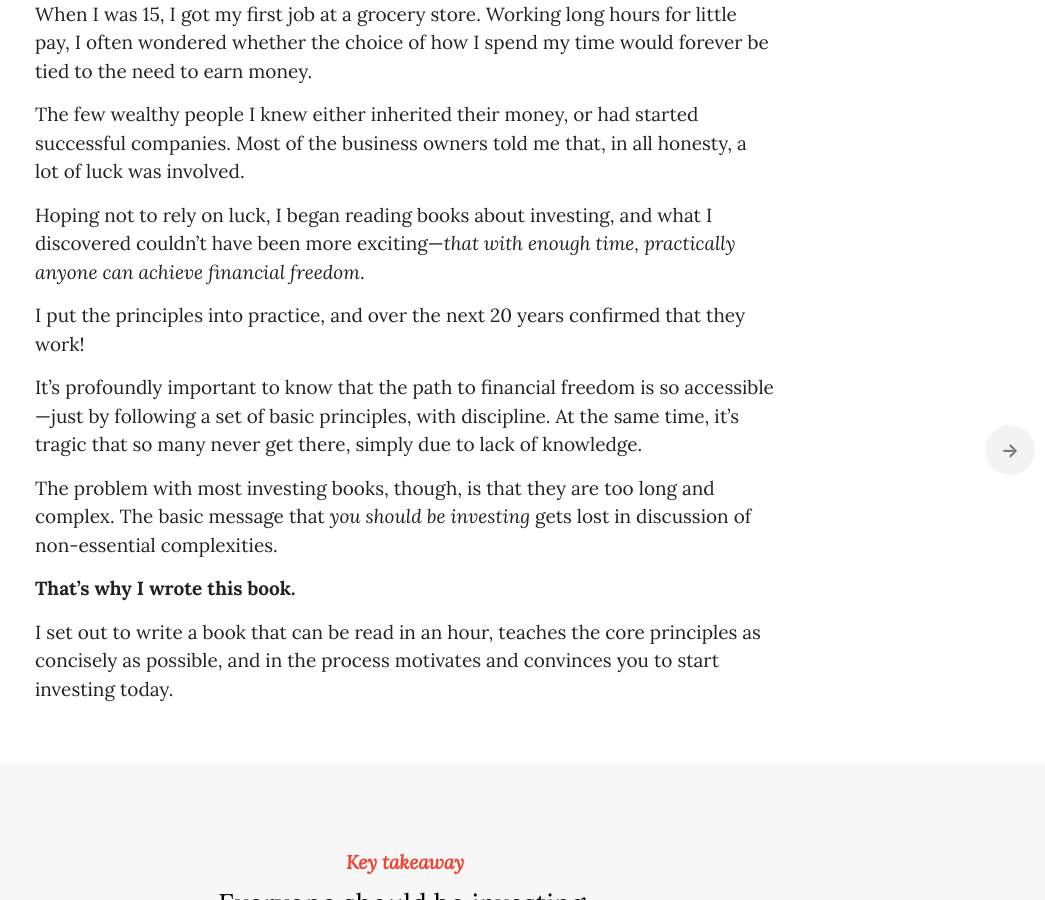
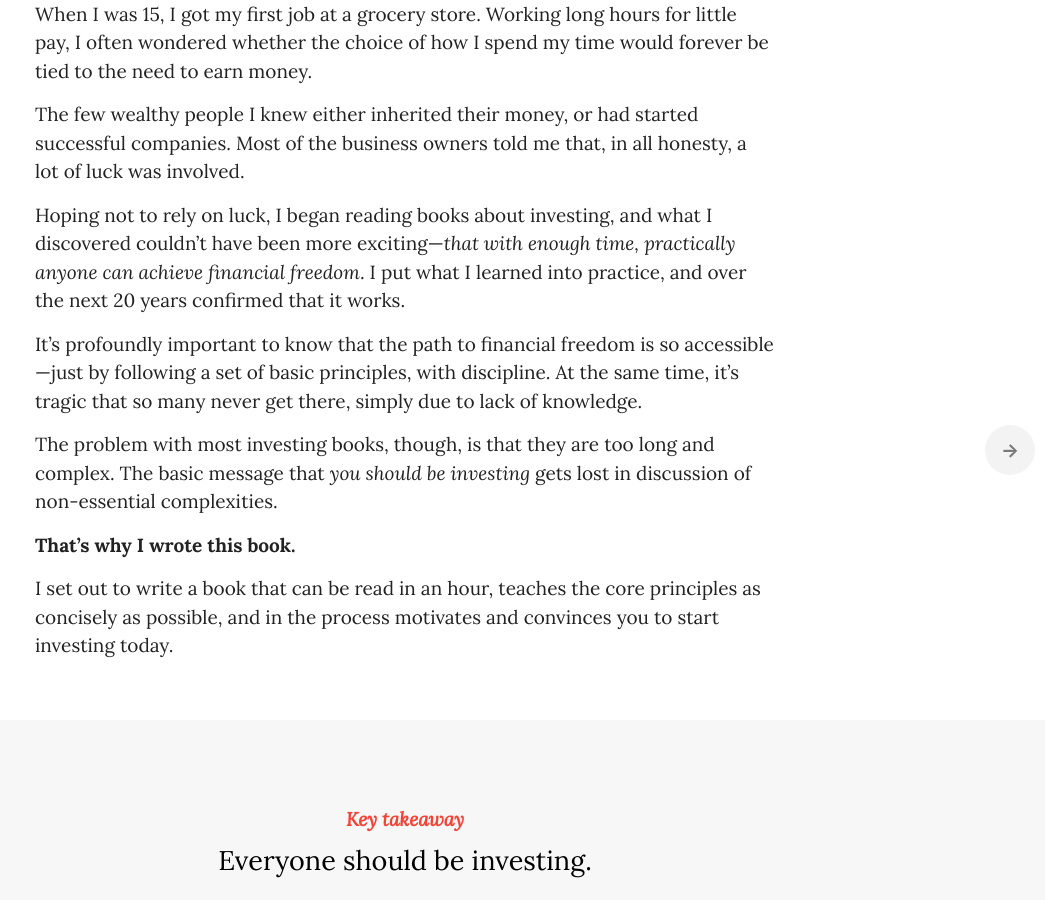
Before and after one commit to dafacto/moneyforsomething, a Jekyll site: the page built from _chapters/01_introduction.md, in a window 1280 px wide and 900 px high, scrolled down 428 px. Shown: the whole window, without its empty margins (235-1280 px from the left). Built offline with Jekyll 4.4.1, drawn with Linux system fonts in a browser that asks for light colours; some web fonts are replaced; a script that is not in the unit is left out.

Commit message:
Chatper 1

```diff
--- a/_chapters/01_introduction.md
+++ b/_chapters/01_introduction.md
@@ -13,9 +13,7 @@ When I was 15, I got my first job at a grocery store. Working long hours for lit
 
 The few wealthy people I knew either inherited their money, or had started successful companies. Most of the business owners told me that, in all honesty, a lot of luck was involved.
 
-Hoping not to rely on luck, I began reading books about investing, and what I discovered couldn’t have been more exciting—*that with enough time, practically anyone can achieve financial freedom*.
-
-I put the principles into practice, and over the next 20 years confirmed that they work!
+Hoping not to rely on luck, I began reading books about investing, and what I discovered couldn’t have been more exciting—*that with enough time, practically anyone can achieve financial freedom*. I put what I learned into practice, and over the next 20 years confirmed that it works.
 
 It’s profoundly important to know that the path to financial freedom is so accessible—just by following a set of basic principles, with discipline. At the same time, it’s tragic that so many never get there, simply due to lack of knowledge.
 
```
